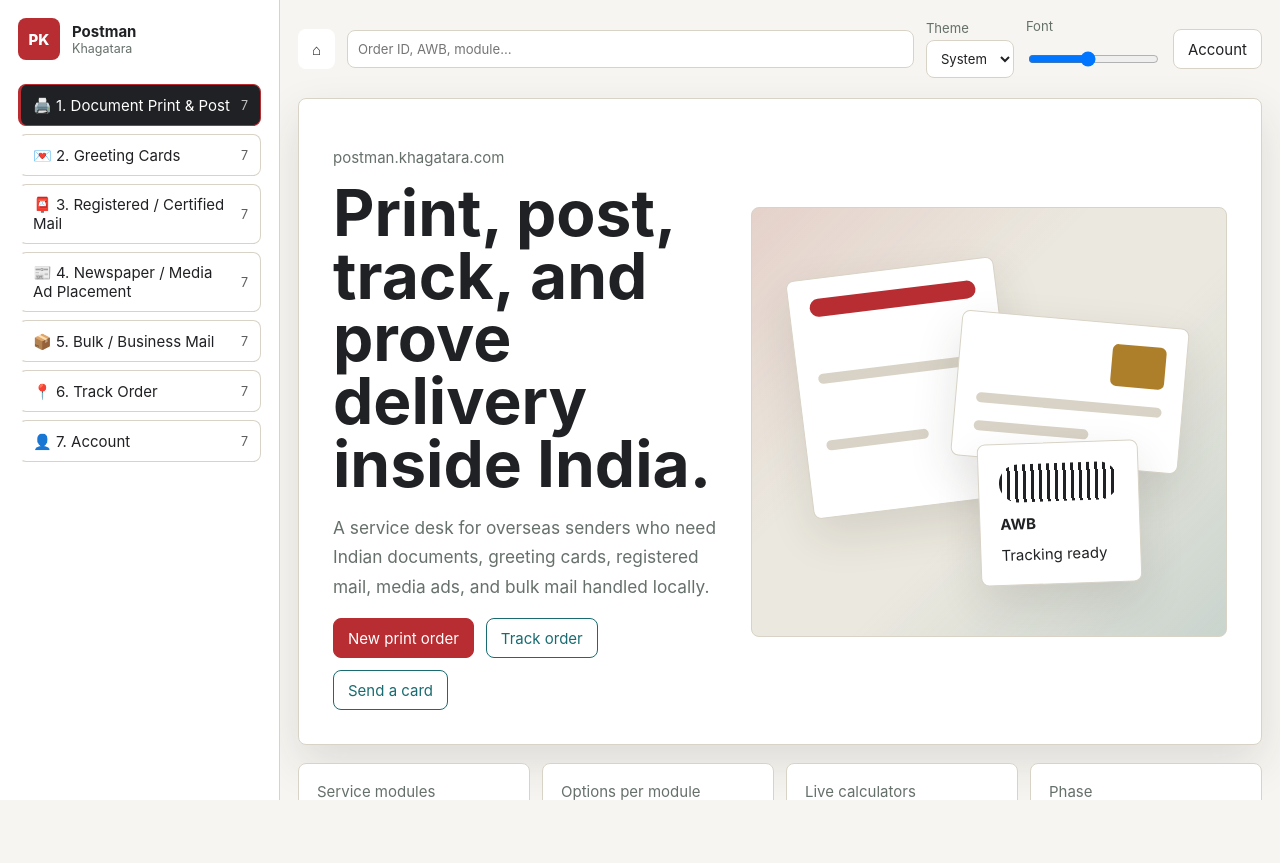
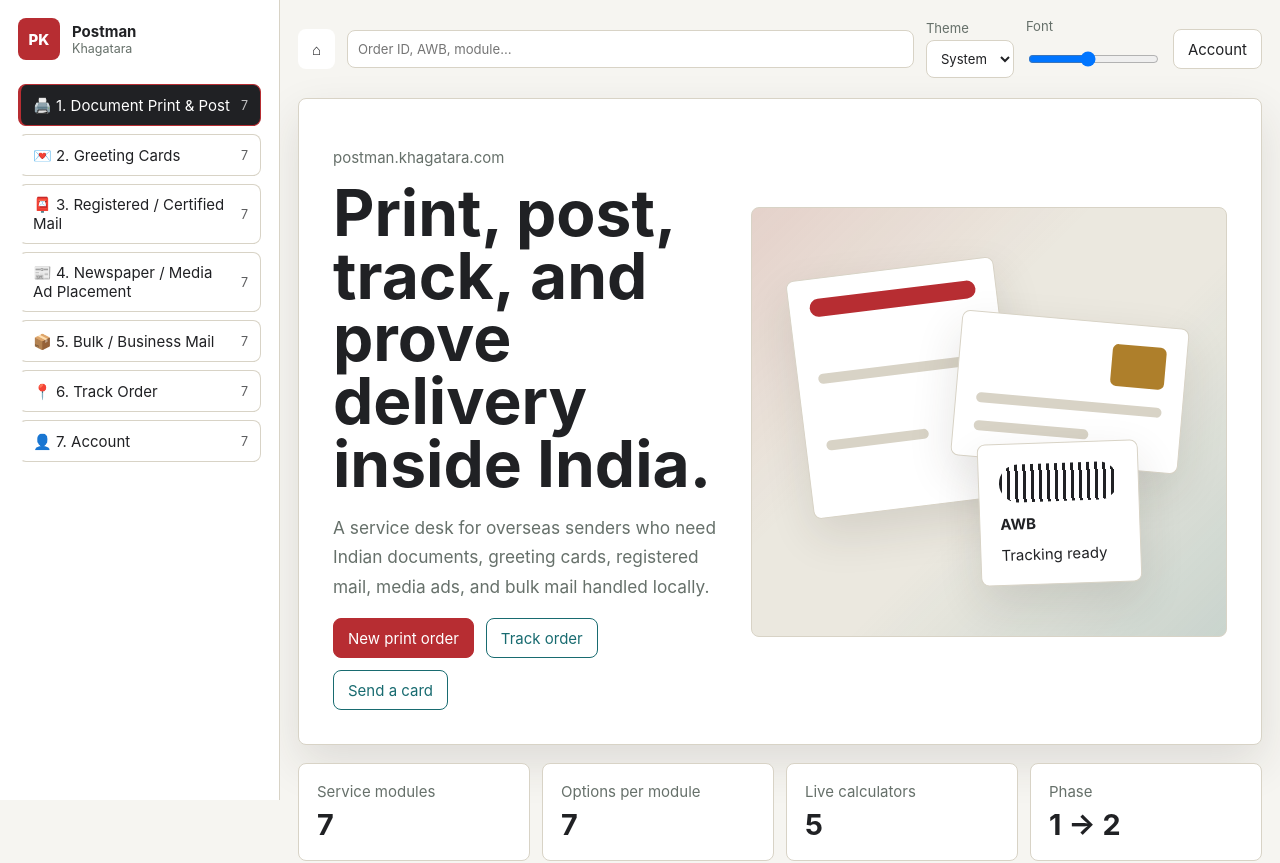
Before and after one commit to binshadmb/postman, a Next.js app: page / in a window 1280 px wide. Shown: the top 863 px of the page. Before the commit the page ends 800 px from the top, so only its background shows below. Built offline with nearby package versions, Linux system fonts and the light colour scheme.

Commit message:
fix: remove auto-scroll on tab/next navigation

```diff
--- a/public/client.js
+++ b/public/client.js
@@ -833,9 +833,6 @@
   homeView.hidden = true;
   moduleView.hidden = false;
   render();
-  // Scroll the main content area to its top — not the whole page (which would show the hero)
-  const mainEl = document.querySelector(".main");
-  if (mainEl) mainEl.scrollTop = 0;
 }
 
 function proceedToCheckout() {
@@ -852,7 +849,7 @@
   const accBtn   = e.target.closest("#accountBtn");
 
   if (modBtn)   openModule(modBtn.dataset.module, 0);
-  if (childBtn) { state.childIndex = Number(childBtn.dataset.child); render(); const mainEl = document.querySelector(".main"); if (mainEl) mainEl.scrollTop = 0; }
+  if (childBtn) { state.childIndex = Number(childBtn.dataset.child); render(); }
   if (openBtn)  openModule(openBtn.dataset.open, openBtn.dataset.open === "track" ? 0 : 3);
   if (homeBtn)  { homeView.hidden = false; moduleView.hidden = true; renderMotherTabs(); }
   if (accBtn)   openModule("account", 0);
--- a/public/styles.css
+++ b/public/styles.css
@@ -146,8 +146,6 @@
 .main {
   min-width: 0;
   padding: 18px;
-  height: 100vh;
-  overflow-y: auto;
 }
 
 .topbar {
```
